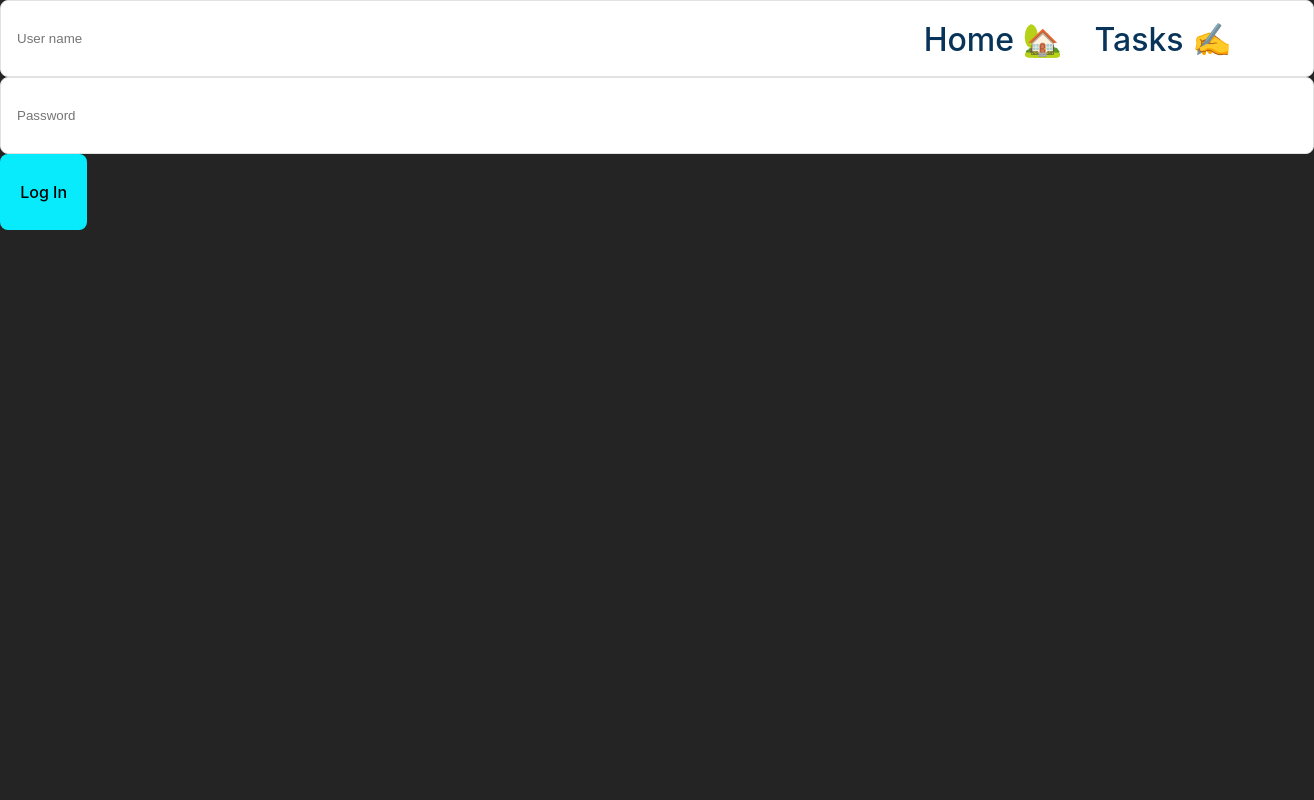
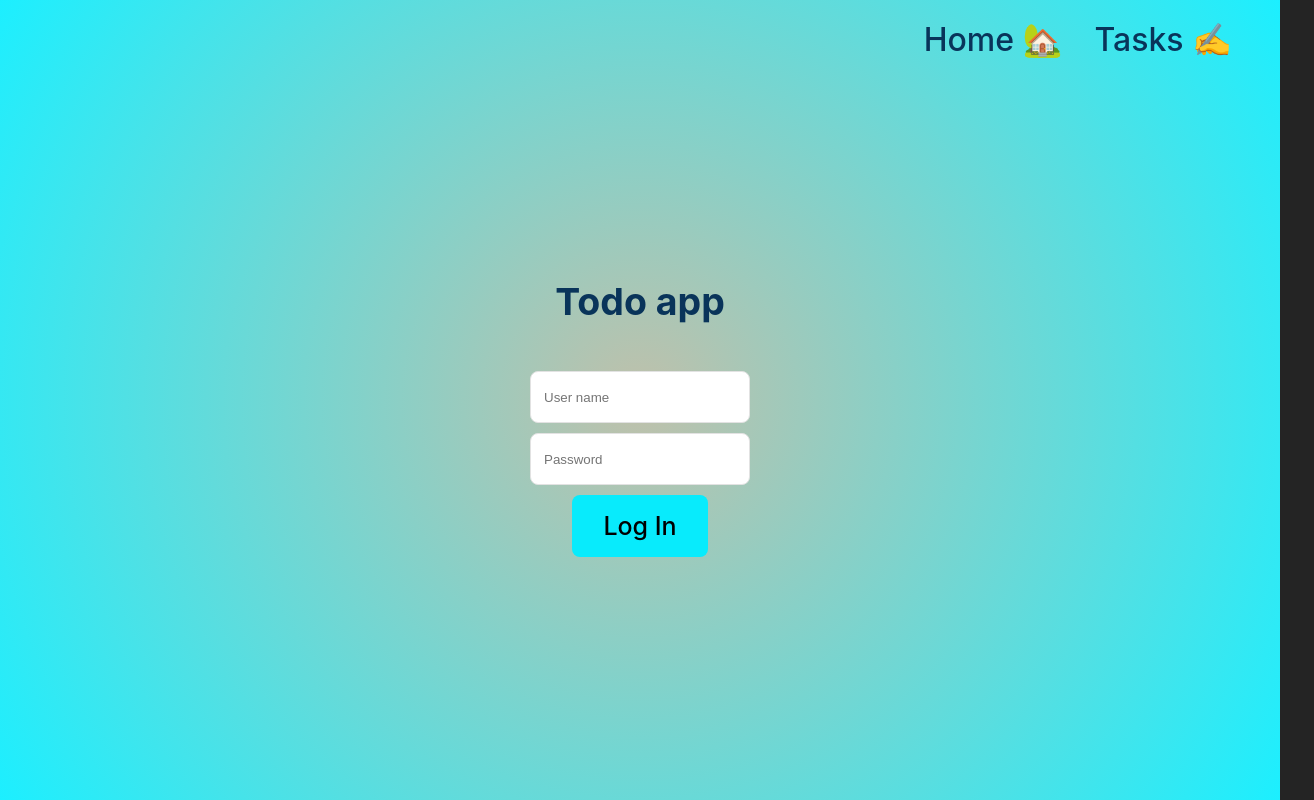
Before and after one commit to FelipeCalvache/my-react-task-list, a React (Vite) app: page / in a window 1280 px wide. Shown: the whole page, 1314 px wide, since content can reach past the window. Built offline with nearby package versions, Linux system fonts and the light colour scheme.

Commit message:
Add query to api

```diff
--- a/src/App.jsx
+++ b/src/App.jsx
@@ -7,28 +7,18 @@ import { Form } from "./components/Form";
 import { NavBar } from "./components/NavBar";
 
 function App() {
-  const [tasks, setTasks] = useState(
-    JSON.parse(localStorage.getItem("tasks")) || []
-  );
-  const [pendingTasks, setPendingTasks] = useState(tasks.length);
-
   const [theme, setTheme] = useState("claro");
 
   return (
     <BrowserRouter>
       <ThemeContext.Provider value={{ theme, setTheme }}>
-        <NavBar/>
+        <NavBar />
         <Routes>
           <Route
             path="/tasks"
             element={
               <main className={`main-${theme}`}>
-                  <Container
-                    tasks={tasks}
-                    setTasks={setTasks}
-                    pendingTasks={pendingTasks}
-                    setPendingTasks={setPendingTasks}
-                  />
+                <Container />
               </main>
             }
           />
--- a/src/components/Container.jsx
+++ b/src/components/Container.jsx
@@ -1,9 +1,34 @@
-import { Footer } from "./Footer"
-import { Header } from "./Header"
-import { TasksList } from "./TasksList"
-import './container.css'
+import { useEffect, useState } from "react";
+import { Footer } from "./Footer";
+import { Header } from "./Header";
+import { TasksList } from "./TasksList";
+import "./container.css";
 
-export const Container = ({tasks,setTasks,setPendingTasks,pendingTasks}) => {
+export const Container = () => {
+  const [tasks, setTasks] = useState([]);
+  const [pendingTasks, setPendingTasks] = useState();
+
+  const token = localStorage.getItem("token");
+
+  useEffect(() => {
+    console.log("llamando a la API");
+    fetch("http://localhost:5000/tasks", {
+      method: "GET",
+      headers: {
+        "Content-Type": "application/json",
+        authorization: `${token}`,
+      },
+    })
+      .then((response) => response.json())
+      .then((data) => {
+        setTasks(data)
+        setPendingTasks(tasks.length);
+      })
+      .catch((error) => {
+        console.error(error);
+      });
+  }, []);
+
   return (
     <div className="container">
       <Header
@@ -25,4 +50,4 @@ export const Container = ({tasks,setTasks,setPendingTasks,pendingTasks}) => {
       />
     </div>
   );
-}
+};
--- a/src/components/Form.jsx
+++ b/src/components/Form.jsx
@@ -1,17 +1,47 @@
-import { useContext } from "react";
-import './form.css'
+import { useContext, useState } from "react";
+import "./form.css";
 import { ThemeContext } from "../context/themeContext";
 export function Form() {
+  const { theme } = useContext(ThemeContext);
 
-const {theme} = useContext(ThemeContext)
+  const [user, setUser] = useState({});
+
+  function handleSubmit(event) {
+    event.preventDefault();
+    let form = Object.fromEntries(new window.FormData(event.target));
+    setUser(form);
+    auth(form);
+    event.target.reset();
+  }
+
+  function auth(form) {
+    fetch("http://localhost:5000/auth", {
+      method: "POST",
+      headers: {
+        "Content-Type": "application/json",
+      },
+      body: JSON.stringify(form),
+    })
+      .then((response) => response.json())
+      .then((data) => {
+        // Almacenar el JWT en el almacenamiento local
+        console.log(data)
+        localStorage.setItem("token", data.token);
+      })
+      .catch((error) => {
+        console.error("Error de inicio de sesión:", error);
+      });
+  }
 
   return (
-    <form>
+    <div className={`form-container-${theme}`}>
+      <form className={`form2-${theme}`} onSubmit={handleSubmit}>
+        <h2>Todo app</h2>
         <input
           type="text"
-        name="usernaeme"
+          name="username"
           id="usernaeme"
-        className={`input-${theme}`}
+          className={`input2-${theme}`}
           autoFocus={false}
           placeholder="User name"
         />
@@ -19,10 +49,13 @@ const {theme} = useContext(ThemeContext)
           type="text"
           name="password"
           id="password"
-        className={`input-${theme}`}
+          className={`input2-${theme}`}
           placeholder="Password"
         />
-      <button className={`button-${theme}`}>Log In</button>
+        <button type="submit" className={`button-${theme}`}>
+          Log In
+        </button>
       </form>
+    </div>
   );
 }
--- a/src/components/Header.jsx
+++ b/src/components/Header.jsx
@@ -3,6 +3,7 @@ import "./header.css";
 import { ThemeContext } from "../context/themeContext";
 
 export function Header({ tasks, setTasks, setPendingTasks, pendingTasks }) {
+
   function handleSubmit(event) {
     event.preventDefault();
     let form = Object.fromEntries(new window.FormData(event.target));
@@ -11,7 +12,6 @@ export function Header({ tasks, setTasks, setPendingTasks, pendingTasks }) {
       return;
     }
     setTasks([form, ...tasks]);
-    localStorage.setItem("tasks", JSON.stringify([form, ...tasks]));
     event.target.reset();
     setPendingTasks(pendingTasks + 1);
   }
--- a/src/components/NavBar.jsx
+++ b/src/components/NavBar.jsx
@@ -5,7 +5,6 @@ import { ThemeContext } from "../context/themeContext";
 
 export function NavBar() {
   const { theme } = useContext(ThemeContext);
-  console.log(theme);
   return (
     <div className={`nav-bar-${theme}`}>
       <ul className={`nav-bar-options-${theme}`}>
--- a/src/components/Task.jsx
+++ b/src/components/Task.jsx
@@ -17,7 +17,6 @@ export function Task({
   const handleCheckboxChange = () => {
     let newTaskActive = { ...task };
     newTaskActive.active = !newTaskActive.active;
-    console.log(newTaskActive);
     handleClickEdit(newTaskActive, task);
     toggleChecked();
   };
@@ -61,7 +60,7 @@ export function Task({
             className={`input-text-${theme}`}
             name="task"
             type="text"
-            defaultValue={task.task}
+            defaultValue={task.name}
             autoFocus
           />
         ) : (
@@ -71,7 +70,7 @@ export function Task({
               textDecoration: isChecked ? "line-through" : "",
             }}
           >
-            {task.task}
+            {task.name}
           </p>
         )}
       </form>
--- a/src/components/TasksList.jsx
+++ b/src/components/TasksList.jsx
@@ -28,9 +28,9 @@ export function TasksList({ tasks, setTasks, setPendingTasks, pendingTasks }) {
         gap: "10px",
       }}
     >
-      {tasks.map((item) => (
+      {tasks?.map((item) => (
         <Task
-          key={item.task}
+          key={item.id}
           task={item}
           handleClickEdit={handleClickEdit}
           handleClickDelete={handleClickDelete}
--- a/src/components/form.css
+++ b/src/components/form.css
@@ -1,14 +1,33 @@
-/* form {
+.form-container-claro {
   height: 100vh;
   display: flex;
-  flex-direction: column;
   justify-content: center;
   align-items: center;
-  gap: 20px;
   background: radial-gradient(circle, #c0c0aa, #1cefff);
+}
+
+.form2-claro {
+  width: 30%;
+  display: flex;
+  flex-direction: column;
+  justify-content: stretch;
+  align-items: center;
+  gap: 10px;
+  font-size: 25px;
+  color: rgb(9, 52, 90);
+}
+
+.input2-claro {
+  width: 50%;
+  height: 50px;
+  border: solid 1px #e2e2e2;
+  border-radius: 8px;
+  padding: 0px 1em;
+  display: block;
+  outline: none;
 }
 
 .button-claro {
   background-color: #08ebfc;
   outline: none;
-} */
+}
--- a/src/components/header.css
+++ b/src/components/header.css
@@ -10,7 +10,6 @@ header{
 
 #toggle{
   border-radius: 50%;
-  /* border: solid red; */
   width: 50px;
   height: 50px;
   font-size: 3rem;
@@ -46,8 +45,6 @@ header{
   align-items: center;
   justify-content: center;
 }
-
-
 
 .button-claro {
   height: 100%;
```
Lines whose indentation alone changed are shown as unchanged.
